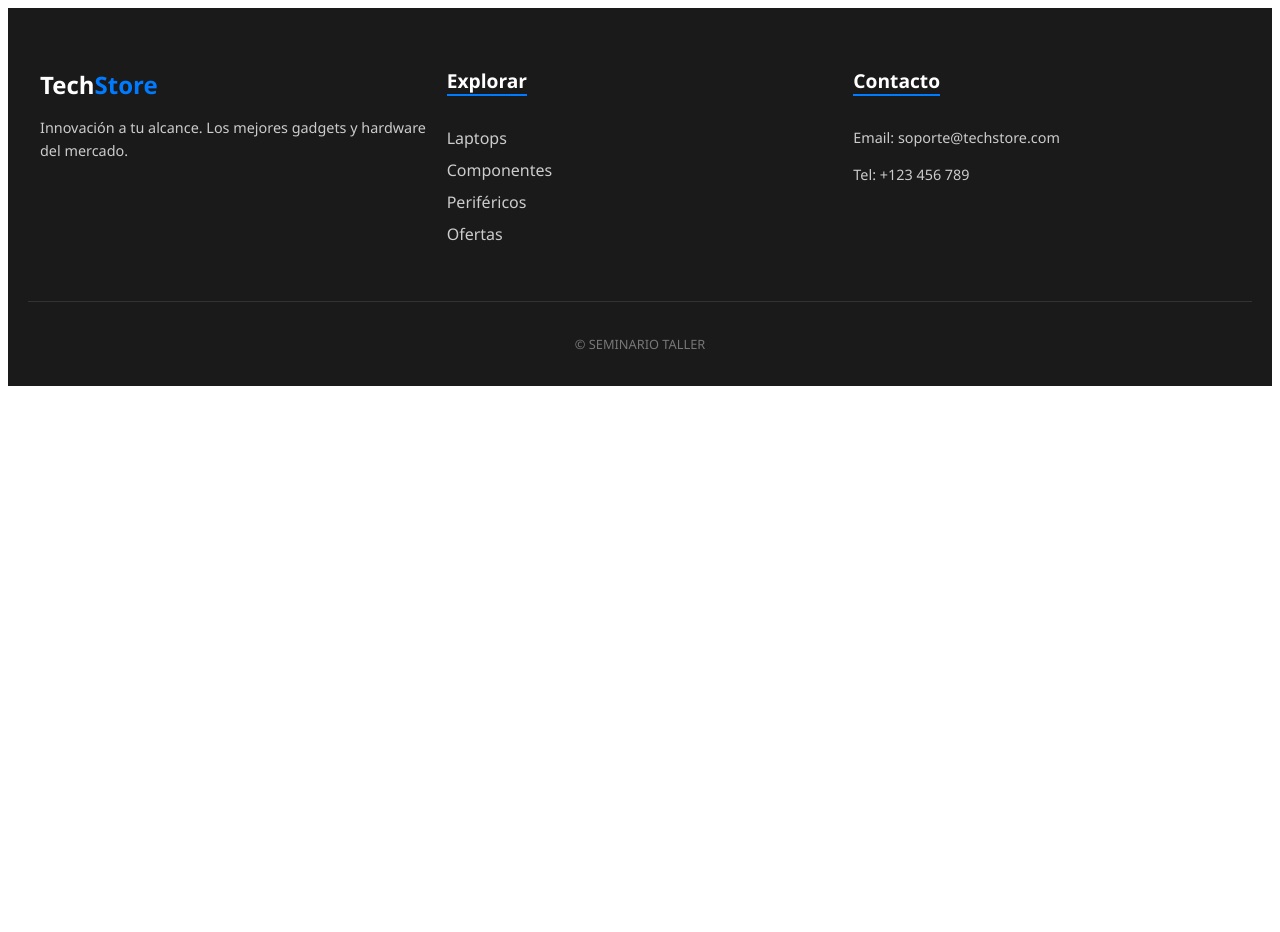
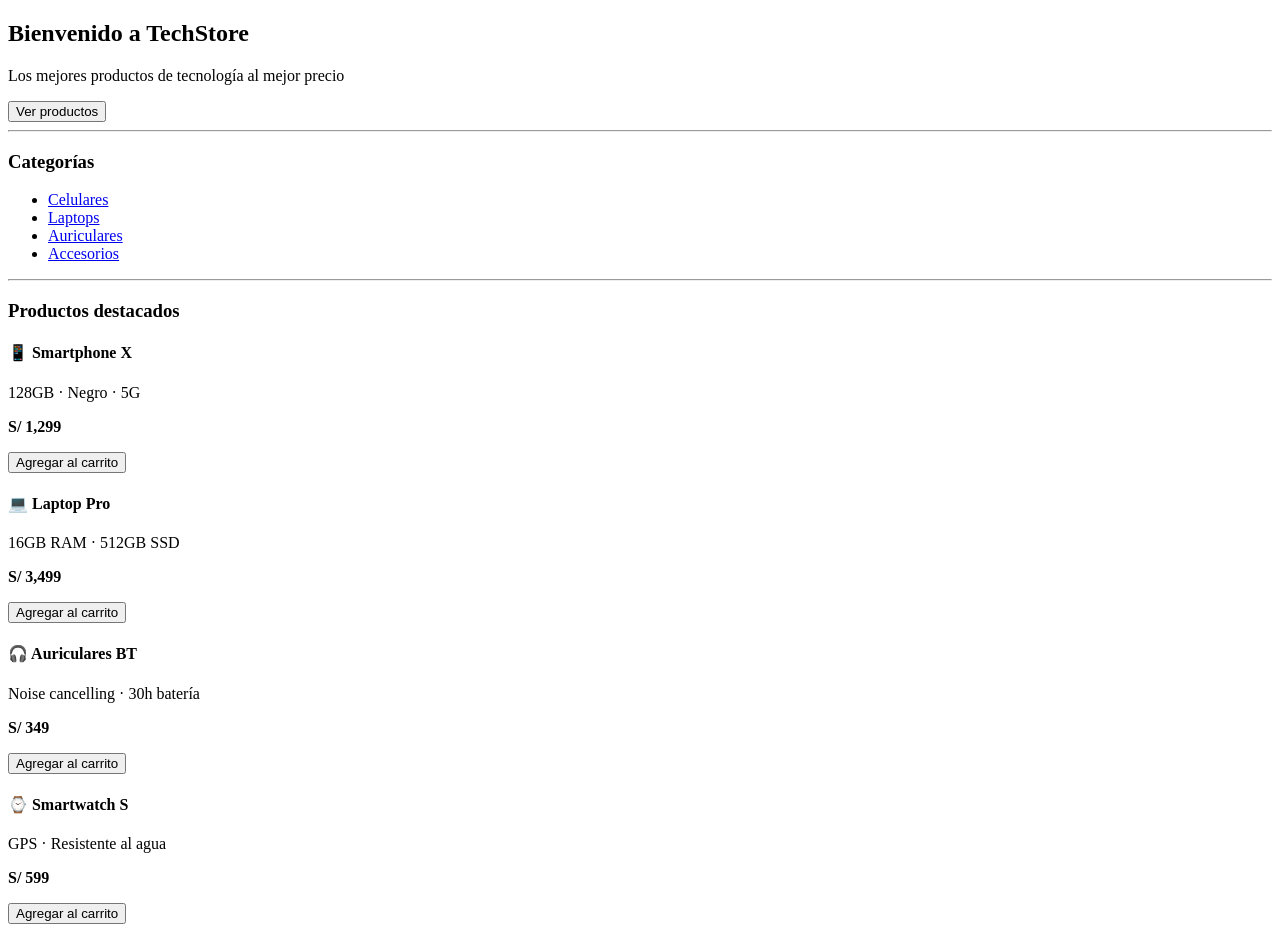
Before and after one commit to Blade7z/S9-COLAB, a plain HTML site: page index.html in a window 1280 px wide. Before the commit the page ends 800 px from the top, so only its background shows below. Drawn offline with Linux system fonts and the light colour scheme.

Commit message:
Revert "Pie de pagina"

```diff
--- a/index.html
+++ b/index.html
@@ -7,120 +7,79 @@
 </head>
 <body>
 
+    <!-- TUS COLABORADORES TRABAJAN AQUÍ -->
+    <header>
+        <!-- encabezado -->
+    </header>
 
-<footer class="footer-tech">
-    <div class="footer-container">
-        <div class="footer-section">
-            <h2 class="logo">Tech<span>Store</span></h2>
-            <p>Innovación a tu alcance. Los mejores gadgets y hardware del mercado.</p>
-        </div>
+    <!-- ================================ -->
+    <!-- TU SECCIÓN - SOLO EDITA EL BODY -->
+    <!-- ================================ -->
 
-        <div class="footer-section">
-            <h3>Explorar</h3>
+    <main>
+
+        <!-- BANNER PRINCIPAL -->
+        <section>
+            <h2>Bienvenido a TechStore</h2>
+            <p>Los mejores productos de tecnología al mejor precio</p>
+            <button>Ver productos</button>
+        </section>
+
+        <hr>
+
+        <!-- CATEGORÍAS -->
+        <section>
+            <h3>Categorías</h3>
             <ul>
+                <li><a href="#">Celulares</a></li>
                 <li><a href="#">Laptops</a></li>
-                <li><a href="#">Componentes</a></li>
-                <li><a href="#">Periféricos</a></li>
-                <li><a href="#">Ofertas</a></li>
+                <li><a href="#">Auriculares</a></li>
+                <li><a href="#">Accesorios</a></li>
             </ul>
-        </div>
+        </section>
 
-        <div class="footer-section">
-            <h3>Contacto</h3>
-            <p>Email: soporte@techstore.com</p>
-            <p>Tel: +123 456 789</p>
-        </div>
-    </div>
+        <hr>
 
-    <div class="footer-bottom">
-        <p>&copy; SEMINARIO TALLER</p>
-    </div>
-</footer>
+        <!-- PRODUCTOS -->
+        <section>
+            <h3>Productos destacados</h3>
 
-<style>
-    .footer-tech {
-        background-color: #1a1a1a;
-        color: #ffffff;
-        padding: 40px 20px 20px;
-        font-family: 'Segoe UI', Tahoma, Geneva, Verdana, sans-serif;
-    }
+            <div>
+                <h4>📱 Smartphone X</h4>
+                <p>128GB · Negro · 5G</p>
+                <p><strong>S/ 1,299</strong></p>
+                <button>Agregar al carrito</button>
+            </div>
 
-    .footer-container {
-        max-width: 1200px;
-        margin: 0 auto;
-        display: flex;
-        flex-wrap: wrap;
-        justify-content: space-between;
-        gap: 20px;
-    }
+            <div>
+                <h4>💻 Laptop Pro</h4>
+                <p>16GB RAM · 512GB SSD</p>
+                <p><strong>S/ 3,499</strong></p>
+                <button>Agregar al carrito</button>
+            </div>
 
-    .footer-section {
-        flex: 1;
-        min-width: 250px;
-    }
+            <div>
+                <h4>🎧 Auriculares BT</h4>
+                <p>Noise cancelling · 30h batería</p>
+                <p><strong>S/ 349</strong></p>
+                <button>Agregar al carrito</button>
+            </div>
 
-    .footer-section h2.logo {
-        font-size: 1.5rem;
-        margin-bottom: 15px;
-    }
+            <div>
+                <h4>⌚ Smartwatch S</h4>
+                <p>GPS · Resistente al agua</p>
+                <p><strong>S/ 599</strong></p>
+                <button>Agregar al carrito</button>
+            </div>
 
-    .footer-section h2.logo span {
-        color: #007bff; /* Color azul tecnológico */
-    }
+        </section>
 
-    .footer-section h3 {
-        font-size: 1.2rem;
-        margin-bottom: 15px;
-        border-bottom: 2px solid #007bff;
-        display: inline-block;
-    }
+    </main>
 
-    .footer-section p {
-        font-size: 0.9rem;
-        line-height: 1.6;
-        color: #cccccc;
-    }
-
-    .footer-section ul {
-        list-style: none;
-        padding: 0;
-    }
-
-    .footer-section ul li {
-        margin-bottom: 10px;
-    }
-
-    .footer-section ul li a {
-        color: #cccccc;
-        text-decoration: none;
-        transition: color 0.3s;
-    }
-
-    .footer-section ul li a:hover {
-        color: #007bff;
-    }
-
-    .footer-bottom {
-        text-align: center;
-        margin-top: 40px;
-        padding-top: 20px;
-        border-top: 1px solid #333;
-        font-size: 0.8rem;
-        color: #777;
-    }
-
-    /* Ajuste para móviles */
-    @media (max-width: 768px) {
-        .footer-container {
-            flex-direction: column;
-            text-align: center;
-        }
-
-        .footer-section h3 {
-            display: block;
-        }
-    }
-</style>
+    <!-- TUS COLABORADORES TRABAJAN AQUÍ -->
+    <footer>
+        <!-- pie de página -->
+    </footer>
 
 </body>
 </html>
```
